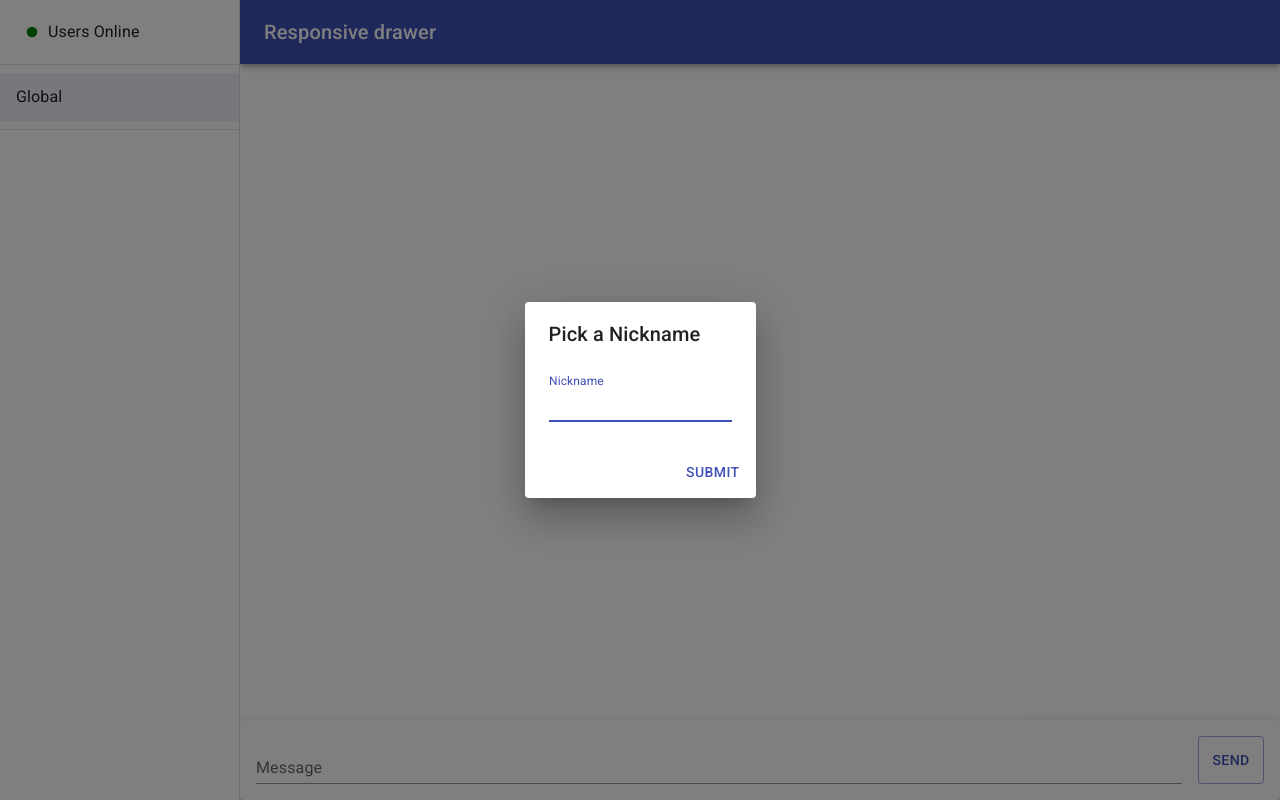
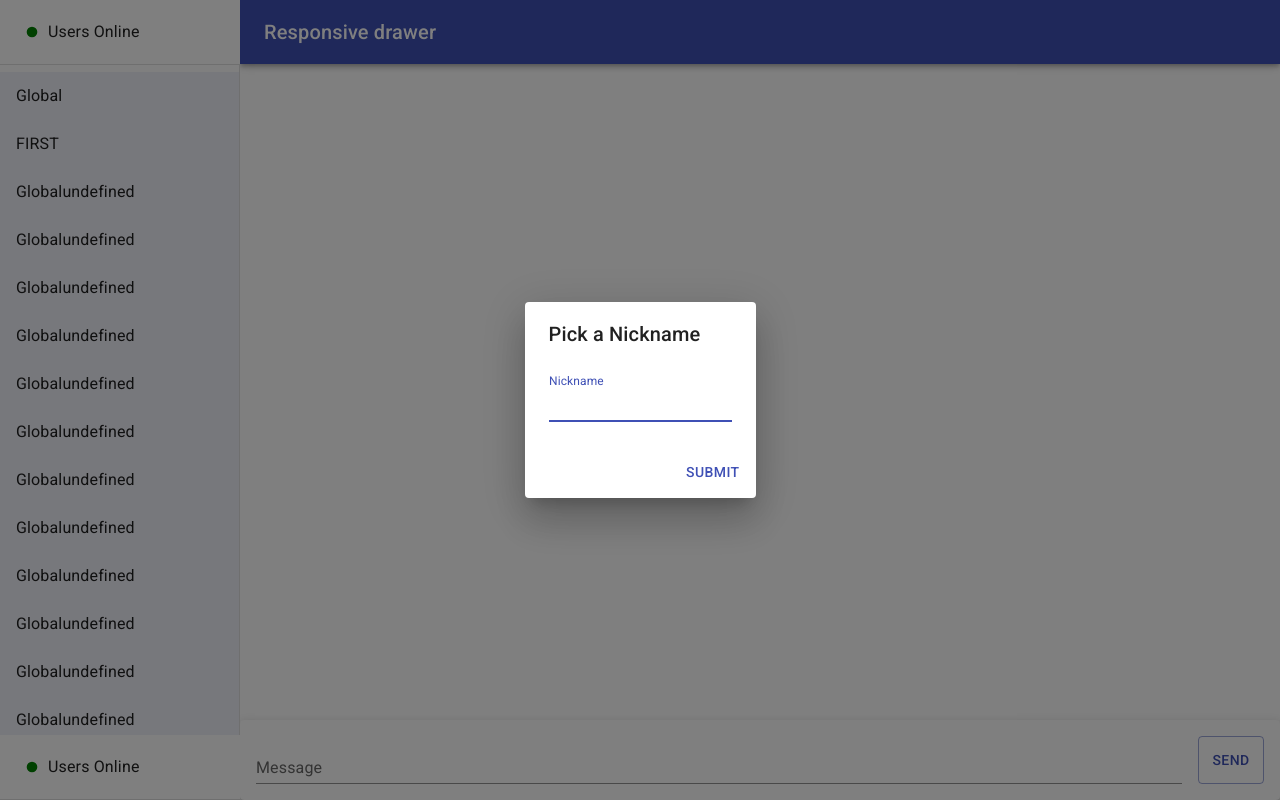
Before and after one commit to CodingStuff-GitHub/WeChat, a React (Create React App) app in the folder frontend/: page / in a window 1280 px wide. Built offline with nearby package versions, Linux system fonts and the light colour scheme.

Commit message:
Update SideDrawer.jsx
Some testing list functionality is added as well

```diff
--- a/frontend/src/components/SideDrawer.jsx
+++ b/frontend/src/components/SideDrawer.jsx
@@ -1,5 +1,6 @@
 import * as React from "react";
 import List from "@mui/material/List";
+import Box from "@mui/material/Box";
 import ListItem from "@mui/material/ListItem";
 import ListItemButton from "@mui/material/ListItemButton";
 import ListItemText from "@mui/material/ListItemText";
@@ -20,7 +21,7 @@ function sortUsers(users) {
   });
 }
 
-const SideDrawer = ({ socket }) => {
+const SideDrawer = ({ socket, drawerWidth }) => {
   const [users, setUsers] = React.useState([]);
   const { selectedChatId } = useSelector((state) => state.rootStore);
   const dispatch = useDispatch();
@@ -44,6 +45,16 @@ const SideDrawer = ({ socket }) => {
 
   return (
     <div>
+      <Box
+        position="fixed"
+        sx={{
+          zIndex: 10,
+          backgroundColor: "#ffffff",
+          width: `${drawerWidth}px`,
+          top: 0,
+          bottom: "auto",
+        }}
+      >
         <Toolbar>
           <FiberManualRecordIcon
             sx={{
@@ -58,6 +69,8 @@ const SideDrawer = ({ socket }) => {
           </Typography>
         </Toolbar>
         <Divider />
+      </Box>
+      <Toolbar />
       {/* List of Users */}
       <List>
         <ListItem key={0} disablePadding>
@@ -68,23 +81,61 @@ const SideDrawer = ({ socket }) => {
             <ListItemText primary={"Global"} />
           </ListItemButton>
         </ListItem>
-        {users.map(
-          (user) =>
-            !user.self && (
-              <ListItem key={user.id} disablePadding>
+        {/* TESTING SCROLL FROM BELOW */}
+        <ListItem key={0} disablePadding>
           <ListItemButton
-                  selected={selectedChatId === user.id}
-                  onClick={() =>
-                    dispatch(selectChat({ selectedChatId: user.id }))
-                  }
+            selected={selectedChatId === 0}
+            onClick={() => dispatch(selectChat({ selectedChatId: 0 }))}
           >
-                  <ListItemText primary={user.nickname} />
+            <ListItemText primary={"FIRST"} />
           </ListItemButton>
         </ListItem>
-            )
-        )}
+        {[...Array(50)].map((elementInArray, index) => (
+          <ListItem key={elementInArray} disablePadding>
+            <ListItemButton
+              selected={selectedChatId === 0}
+              onClick={() => dispatch(selectChat({ selectedChatId: 0 }))}
+            >
+              <ListItemText primary={"Global" + elementInArray} />
+            </ListItemButton>
+          </ListItem>
+        ))}
+        <ListItem key={0} disablePadding>
+          <ListItemButton
+            selected={selectedChatId === 0}
+            onClick={() => dispatch(selectChat({ selectedChatId: 0 }))}
+          >
+            <ListItemText primary={"LAST"} />
+          </ListItemButton>
+        </ListItem>
+        {/* TESTING SCROLL ENDS HERE */}
       </List>
+      <Toolbar />
+      <Box
+        position="fixed"
+        sx={{
+          zIndex: 1000,
+          backgroundColor: "#ffffff",
+          width: 240,
+          top: "auto",
+          bottom: 0,
+        }}
+      >
+        <Toolbar>
+          <FiberManualRecordIcon
+            sx={{
+              color: "green",
+              width: "16px",
+              height: "16px",
+              marginRight: "8px",
+            }}
+          />
+          <Typography variant="h7" noWrap component="div">
+            Users Online
+          </Typography>
+        </Toolbar>
         <Divider />
+      </Box>
     </div>
   );
 };
```
Lines whose indentation alone changed are shown as unchanged.
